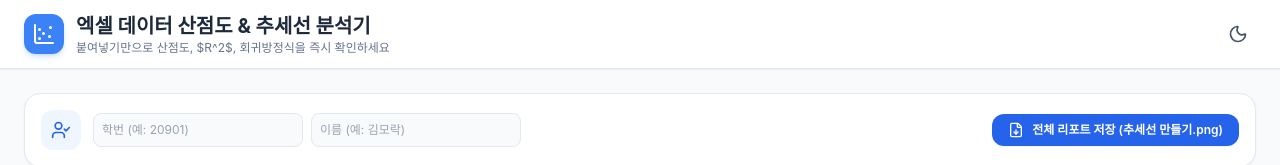
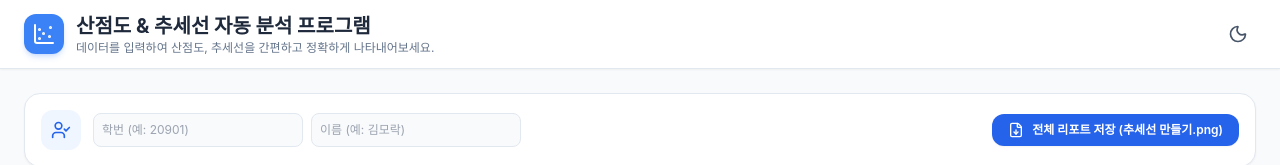
Before and after one commit to 5ol29/sol, a plain HTML site: page scatter.html in a window 1280 px wide. Shown: the top 165 px of the page. Drawn offline with nearby package versions, Linux system fonts and the light colour scheme; a web font is replaced by a local one.

Commit message:
Update scatter.html

```diff
--- a/scatter.html
+++ b/scatter.html
@@ -59,8 +59,8 @@
             <i data-lucide="scatter-chart" class="w-6 h-6"></i>
           </div>
           <div>
-            <h1 class="font-bold text-lg sm:text-xl leading-tight">엑셀 데이터 산점도 & 추세선 분석기</h1>
-            <p class="text-xs text-slate-500 dark:text-slate-400">붙여넣기만으로 산점도, $R^2$, 회귀방정식을 즉시 확인하세요</p>
+            <h1 class="font-bold text-lg sm:text-xl leading-tight">산점도 & 추세선 자동 분석 프로그램</h1>
+            <p class="text-xs text-slate-500 dark:text-slate-400">데이터를 입력하여 산점도, 추세선을 간편하고 정확하게 나타내어보세요.</p>
           </div>
         </div>
         <div class="flex items-center space-x-2">
```
